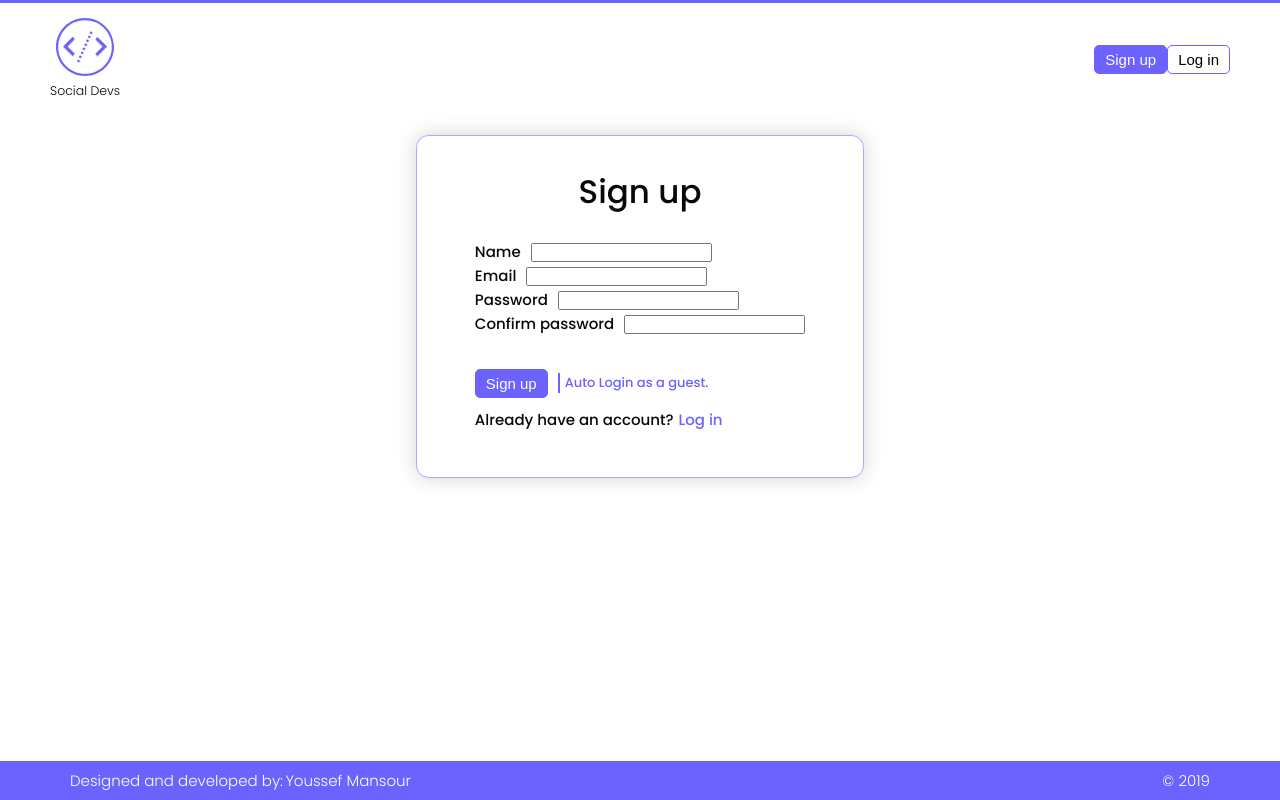
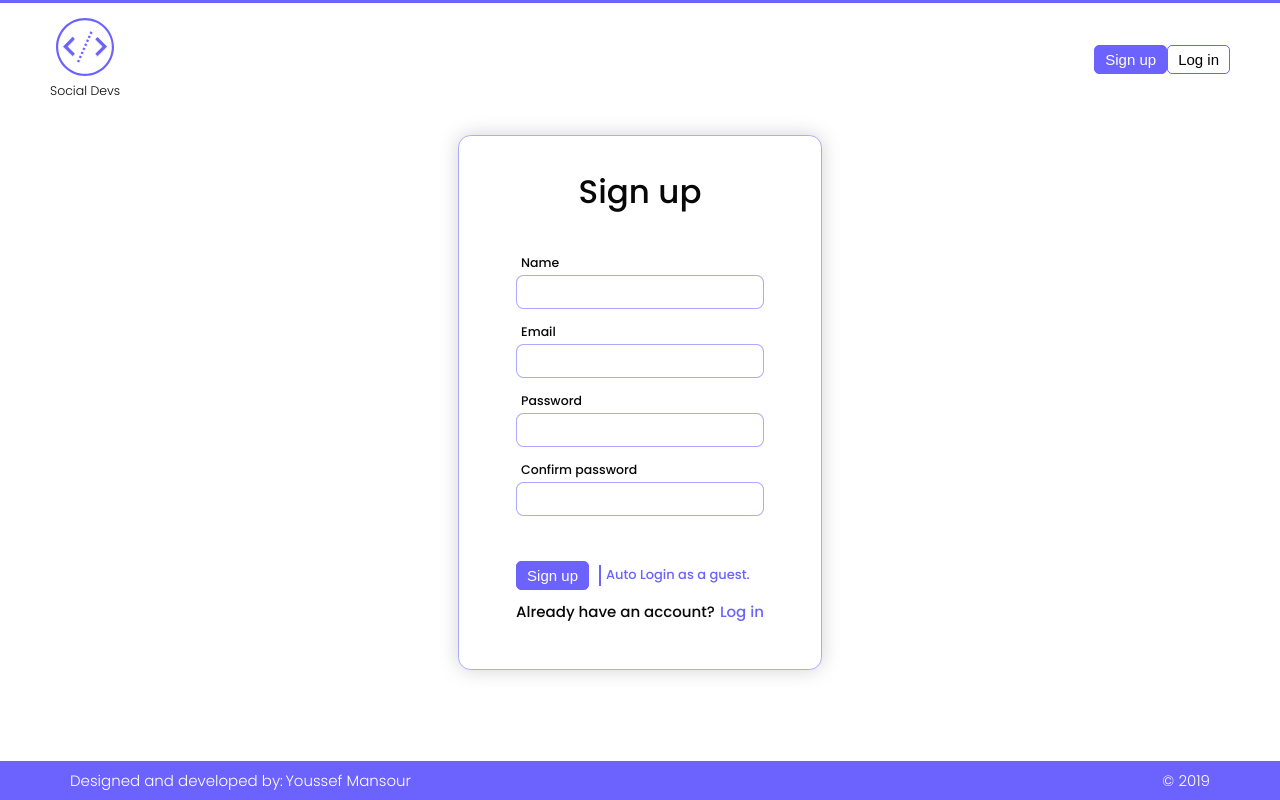
Before and after one commit to mansouryoussef/SocialDevs, a React (Create React App) app in the folder social-devs-frontend/: page /signup in a window 1280 px wide. Built offline with nearby package versions, Linux system fonts and the light colour scheme; no server answers.

Commit message:
Refactored: Signup page to have separated logic & scss modules

```diff
--- a/social-devs-frontend/src/components/Profile/CreateProfileForm/FormField/FormField.jsx
+++ b/social-devs-frontend/src/components/Profile/CreateProfileForm/FormField/FormField.jsx
@@ -8,7 +8,8 @@ export default function FormField({
 	onChange,
 	placeholder,
 	required,
-	textarea
+	textarea,
+	type
 }) {
 	const label = `${capitalize(name)}${required ? '*' : ''}`;
 
@@ -29,7 +30,7 @@ export default function FormField({
 				value={value}
 				onChange={e => onChange(e)}
 				name={name}
-				type='text'
+				type={type ? type : 'text'}
 				placeholder={placeholder}
 				required
 			/>
--- a/social-devs-frontend/src/contexts/DataContext.js
+++ b/social-devs-frontend/src/contexts/DataContext.js
@@ -28,7 +28,6 @@ export function DataContextProvider(props) {
 	const getInitialData = async () => {
 		try {
 			setIsLoading(true);
-			const token = window.localStorage.getItem('userToken');
 			const headers = createAuthHeader(token);
 
 			try {
--- a/social-devs-frontend/src/pages/Profile/Profile.jsx
+++ b/social-devs-frontend/src/pages/Profile/Profile.jsx
@@ -63,7 +63,7 @@ export default function Profile() {
 					onClick={() => {
 						user.name === 'Guest'
 							? setIsGuest(true)
-							: handleDeleteAccount(setIsLoggedin, history);
+							: handleDeleteAccount(setIsLoggedin);
 					}}
 					icon={deleteprofile}
 					text='Delete my account!'
--- a/social-devs-frontend/src/pages/Signup/Signup.jsx
+++ b/social-devs-frontend/src/pages/Signup/Signup.jsx
@@ -1,14 +1,15 @@
 import React, { useState, useContext } from 'react';
-import './SignupStyles.scss';
+import Styles from './Signup.module.scss';
 import FormCard from 'components/Shared/FormCard/FormCard';
-import axios from 'axios';
 import { DataContext } from 'contexts/DataContext';
 import { useHistory } from 'react-router-dom';
+import { handleUserSignup } from '../../service/user';
+import FormCardField from 'components/Shared/FormCard/FormCardField/FormCardField';
 
 export default function Signup() {
 	let history = useHistory();
 
-	const { setIsLoggedin, getInitialData } = useContext(DataContext);
+	const { setIsLoggedin } = useContext(DataContext);
 
 	const [signupData, setSignupData] = useState({
 		name: '',
@@ -19,107 +20,57 @@ export default function Signup() {
 
 	const [errorMsg, setErrorMsg] = useState('');
 
-	// destructure signupData fields
 	const { name, email, password, confirmPassword } = signupData;
+
+	const newUser = {
+		name,
+		email,
+		password
+	};
 
 	const handleOnChange = e => {
 		setSignupData({ ...signupData, [e.target.name]: e.target.value });
 	};
 
-	const handleOnSubmit = async e => {
+	const handleSubmit = e => {
 		e.preventDefault();
 
-		if (password !== confirmPassword) {
-			setErrorMsg("Passwords don't match.");
-		} else {
-			const newUser = {
-				name,
-				email,
-				password
-			};
+		password === confirmPassword
+			? handleUserSignup(newUser, setIsLoggedin, history, setErrorMsg)
+			: setErrorMsg("Passwords don't match, please try again.");
+	};
+	return (
+		<div className={Styles.signupPage}>
+			<FormCard handleSubmit={handleSubmit} errorMsg={errorMsg}>
+				<FormCardField
+					label='Name'
+					name='name'
+					value={name}
+					handleOnChange={e => handleOnChange(e)}
+				/>
 
-			try {
-				const config = {
-					headers: {
-						'Content-Type': 'application/json'
-					}
-				};
+				<FormCardField
+					label='Email'
+					name='email'
+					value={email}
+					handleOnChange={e => handleOnChange(e)}
+				/>
 
-				const body = JSON.stringify(newUser);
+				<FormCardField
+					label='Password'
+					name='password'
+					value={password}
+					handleOnChange={e => handleOnChange(e)}
+					type='password'
+				/>
 
-				const res = await axios.post('/api/users', body, config);
-
-				window.localStorage.setItem('userToken', res.data.token);
-				setIsLoggedin(true);
-				getInitialData();
-				history.push('/feed');
-			} catch (error) {
-				if (error.response.data !== undefined) {
-					setErrorMsg(error.response.data.errors[0].msg);
-					console.log(error.response.data.errors[0].msg);
-				}
-				console.log(error);
-			}
-		}
-	};
-
-	return (
-		<div className='signup-page'>
-			{/* @TODO
-			Suggestion:
-			It feels that this component is mixing two things.
-			Maybe it could be better, to create a component from the FormCard & its input elements together with handleOnChange Fn.
-			This way we separate the form inputs from the submission logic.
-			*/}
-			<FormCard
-				handleSubmit={e => {
-					handleOnSubmit(e);
-				}}
-				errorMsg={errorMsg}>
-				<div className='formcard-container__input-fields__field'>
-					<label htmlFor='name'>Name</label>
-
-					<input
-						id='name'
-						value={name}
-						onChange={e => handleOnChange(e)}
-						name='name'
-						type='text'
-					/>
-				</div>
-				<div className='formcard-container__input-fields__field'>
-					<label htmlFor='email'>Email</label>
-
-					<input
-						id='email'
-						type='email'
-						value={email}
-						onChange={e => handleOnChange(e)}
-						name='email'
-					/>
-				</div>
-				<div className='formcard-container__input-fields__field'>
-					<label htmlFor='password'>Password</label>
-
-					<input
-						id='password'
-						type='password'
-						value={password}
-						onChange={e => handleOnChange(e)}
-						name='password'
-					/>
-				</div>
-				<div className='formcard-container__input-fields__field'>
-					<label htmlFor='confirm password'>Confirm password</label>
-
-					<input
-						id='confirm password'
-						type='password'
-						value={confirmPassword}
-						onChange={e => handleOnChange(e)}
-						name='confirmPassword'
-					/>
-				</div>
+				<FormCardField
+					label='Confirm password'
+					name='confirmPassword'
+					value={confirmPassword}
+					handleOnChange={e => handleOnChange(e)}
+					type='password'
+				/>
 			</FormCard>
 		</div>
 	);
--- a/social-devs-frontend/src/pages/Signup/SignupStyles.scss
+++ b/social-devs-frontend/src/pages/Signup/Signup.module.scss
@@ -1,6 +1,6 @@
 @import '../../assets/sass/breakpoints';
 
-.signup-page {
+.signupPage {
 	display: flex;
 	flex-direction: column;
 	align-items: center;
--- a/social-devs-frontend/src/service/api.js
+++ b/social-devs-frontend/src/service/api.js
@@ -13,6 +13,10 @@ export const getUserToken = async (body, headers) =>
 // GET: user data
 export const getUserDataReq = async headers =>
 	await Axios.get('/api/auth', { headers });
+
+// POST: signup user
+export const signupUser = async (body, headers) =>
+	await Axios.post('/api/users', body, { headers });
 
 // GET: all posts
 export const getAllPostsReq = async headers =>
--- a/social-devs-frontend/src/service/profile.js
+++ b/social-devs-frontend/src/service/profile.js
@@ -138,7 +138,7 @@ export const handleAddEdu = async (
 };
 
 // Handler: delete account
-export const handleDeleteAccount = async (setIsLoggedin, history) => {
+export const handleDeleteAccount = async setIsLoggedin => {
 	try {
 		const headers = createAuthHeader(token);
 
--- a/social-devs-frontend/src/service/user.js
+++ b/social-devs-frontend/src/service/user.js
@@ -1,4 +1,4 @@
-import { getUserDataReq, createAuthHeader } from './api';
+import { getUserDataReq, createAuthHeader, signupUser } from './api';
 
 // user token import with alias: 'token'
 import { LOCAL_STORAGE_USER_TOKEN as token } from '../constants';
@@ -18,3 +18,29 @@ export const getUserData = async setUser => {
 
 // Returns user's first name.
 export const getFirstName = name => name.split(' ')[0];
+
+export const handleUserSignup = async (
+	newUser,
+	setIsLoggedin,
+	history,
+	setErrorMsg
+) => {
+	try {
+		const headers = createAuthHeader(token);
+
+		const body = JSON.stringify(newUser);
+
+		const res = await signupUser(body, { ...headers });
+
+		window.localStorage.setItem('userToken', res.data.token);
+
+		setIsLoggedin(true);
+		history.push('/feed');
+		window.location.reload();
+	} catch (error) {
+		if (error.response.data !== undefined) {
+			setErrorMsg(error.response.data.errors[0].msg);
+		}
+		console.log(error);
+	}
+};
```
